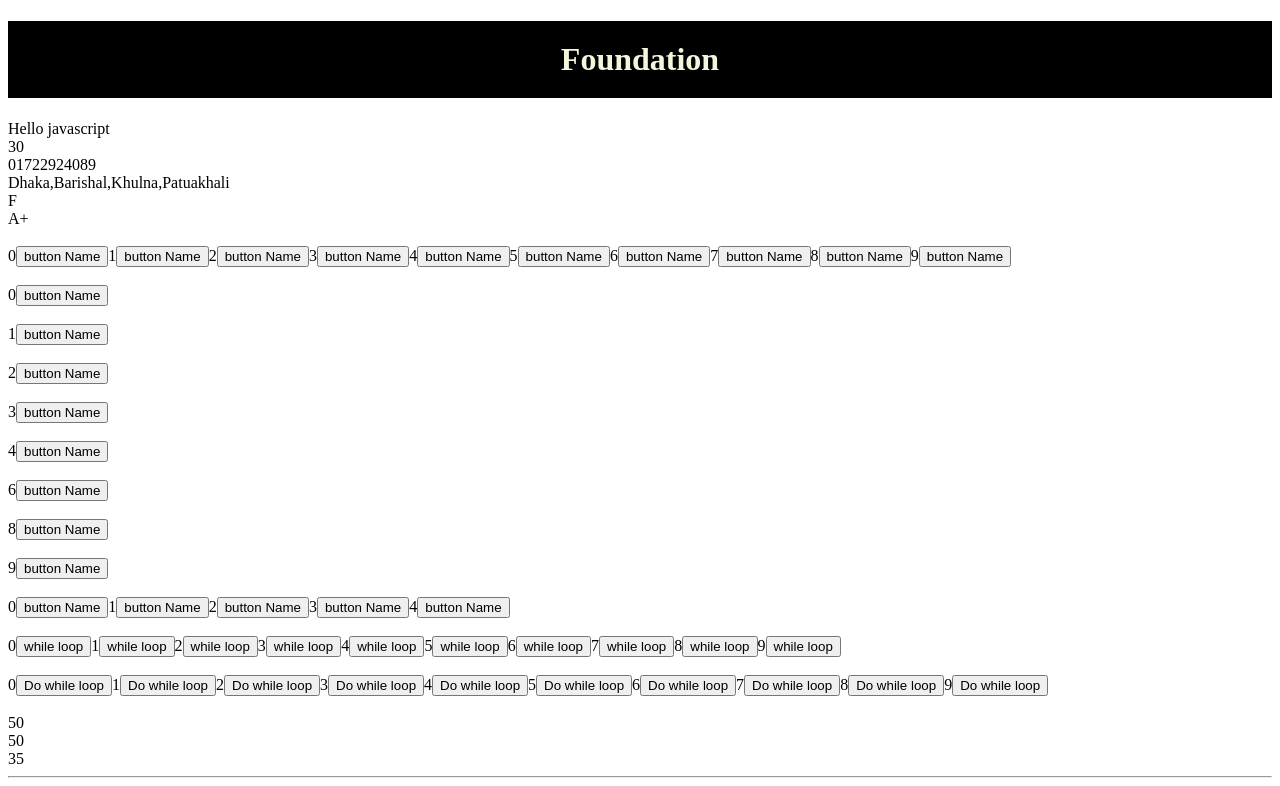
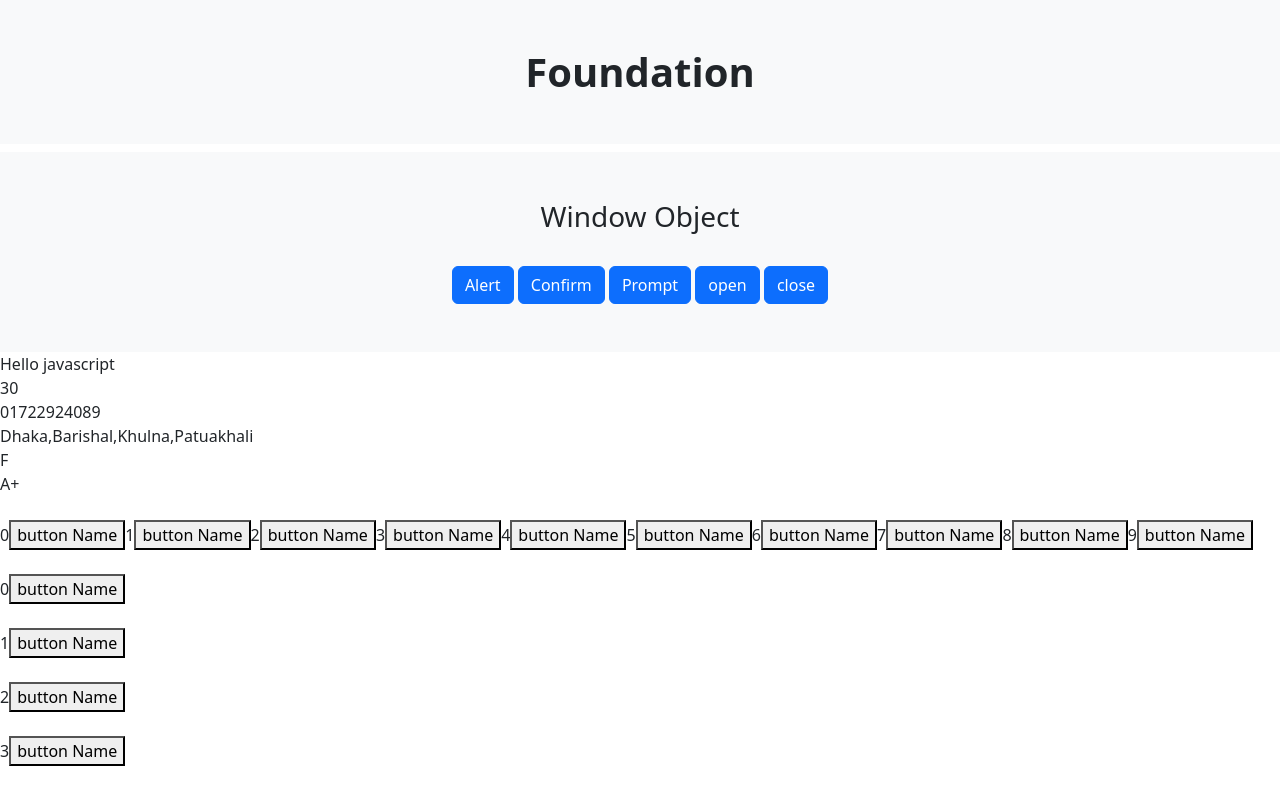
Before and after one commit to enamul90/Javascript, a plain HTML site: page index.html in a window 1280 px wide. Shown: the top 786 px of the page. Drawn offline with nearby package versions, Linux system fonts and the light colour scheme.

Commit message:
win obj s

```diff
--- a/index.html
+++ b/index.html
@@ -4,10 +4,26 @@
     <meta charset="UTF-8">
     <meta name="viewport" content="width=device-width, initial-scale=1.0">
     <title>java-script</title>
+    <link href="https://cdn.jsdelivr.net/npm/bootstrap@5.3.3/dist/css/bootstrap.min.css" rel="stylesheet" integrity="sha384-QWTKZyjpPEjISv5WaRU9OFeRpok6YctnYmDr5pNlyT2bRjXh0JMhjY6hW+ALEwIH" crossorigin="anonymous">
 </head>
 <body>
 
-    <h1 style="background-color: black; padding: 20px; color: beige; text-align: center;">Foundation</h1>
+    <h1 class="bg-light p-5 text-center fw-bold" >Foundation</h1>
+
+
+    <div class="p-5 bg-light text-center">
+        <h3 class="mb-3">Window Object</h3>
+        <div class="button-box pt-3">
+            <button onclick="objAlert()" class="btn btn-primary">Alert</button>
+            <button onclick="" class="btn btn-primary">Confirm</button>
+            <button onclick="" class="btn btn-primary">Prompt</button>
+            <button onclick="" class="btn btn-primary">open</button>
+            <button onclick="" class="btn btn-primary">close</button>
+        </div>
+
+    </div>
+
+
 
     <script>
         document.write ("Hello javascript <br>");
@@ -511,6 +527,13 @@
         // Number Object Done ---------------------------------------Number Object Done
         // ..............................window Object..............................
 
+        document.write("<br> <hr> ")
+        // Alert দেয়ার জন্য ব্যাবহার করা হয় ।
+
+        function objAlert(){
+
+        }
+
 
 
 
```
